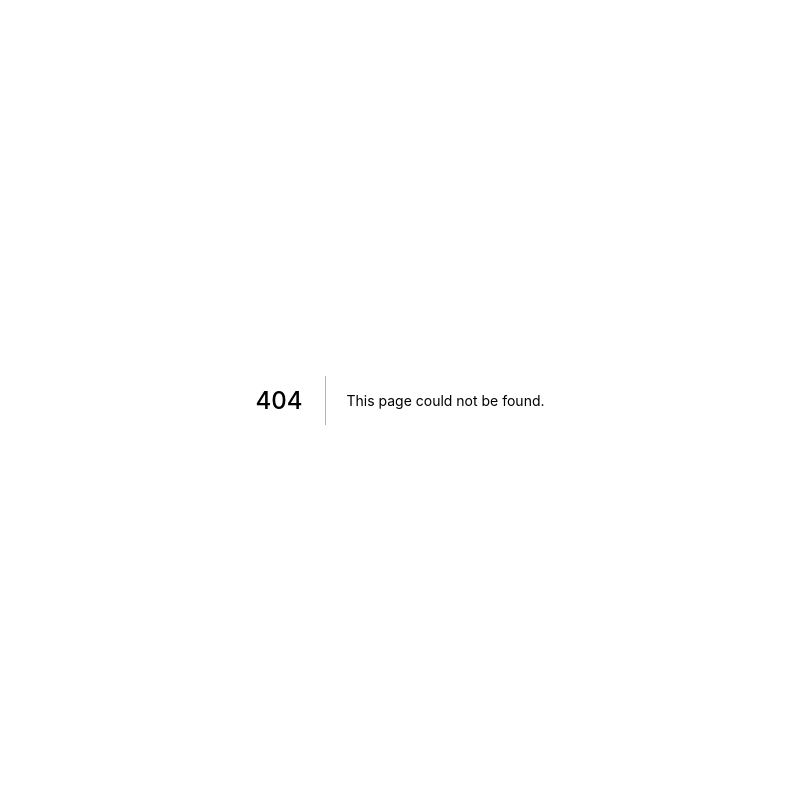
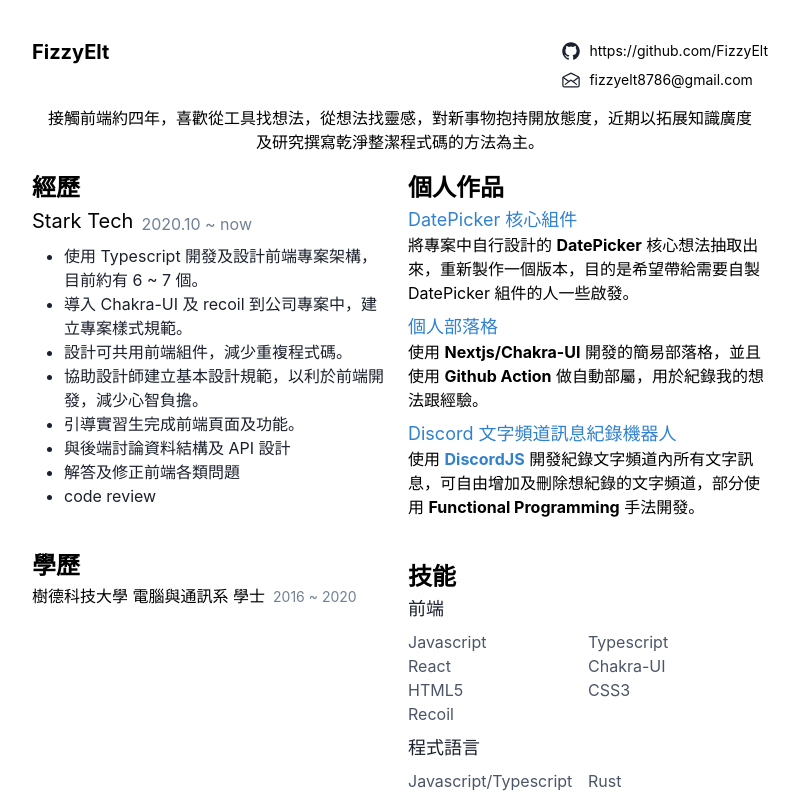
Before and after one commit to FizzyElt/blogs, a Next.js app: page /resume in a window 1280 px wide. Before the commit this address had no page. Shown: the top 800 px of the page, without its empty margins (240-1039 px from the left). Built offline with nearby package versions, Linux system fonts and the light colour scheme.

Commit message:
resume first version

```diff
--- /dev/null
+++ b/pages/resume.js
@@ -0,0 +1,230 @@
+import {
+  Box,
+  Container,
+  Avatar,
+  Text,
+  Flex,
+  VStack,
+  List,
+  HStack,
+  Spacer,
+  Heading,
+  Link,
+  Icon,
+  Center,
+  UnorderedList,
+  ListItem,
+  SimpleGrid,
+} from '@chakra-ui/react';
+
+import Head from 'next/head';
+
+import { IoLogoGithub, IoMailOpenOutline } from 'react-icons/io5';
+
+import { profile } from '~/profileData';
+
+export default function Resume() {
+  return (
+    <>
+      <Head>
+        <title>{profile.name} resume</title>
+        <meta name="author" content={profile.name} />
+        <meta name="description" content={profile.description} />
+        <meta name="viewport" content="width=device-width, initial-scale=1.0" />
+      </Head>
+
+      <Box bgColor="white">
+        <Container maxW="container.md" py={10}>
+          <Flex>
+            <Heading size="md" color="black">
+              FizzyElt
+            </Heading>
+            <Spacer />
+            <VStack align="stretch">
+              <Link href="https://github.com/FizzyElt" target="_blank">
+                <HStack>
+                  <Icon as={IoLogoGithub} boxSize="1.25rem" />
+                  <Text fontSize="sm" color="black">
+                    https://github.com/FizzyElt
+                  </Text>
+                </HStack>
+              </Link>
+
+              <Link href="mailto:fizzyelt8786@gmail.com" target="_blank">
+                <HStack>
+                  <Icon as={IoMailOpenOutline} boxSize="1.25rem" />
+                  <Text fontSize="sm" color="black">
+                    fizzyelt8786@gmail.com
+                  </Text>
+                </HStack>
+              </Link>
+            </VStack>
+          </Flex>
+
+          <Center my={4} px={4}>
+            <Text color="black" textAlign="center">
+              接觸前端約四年，喜歡從工具找想法，從想法找靈感，對新事物抱持開放態度，近期以拓展知識廣度及研究撰寫乾淨整潔程式碼的方法為主。
+            </Text>
+          </Center>
+
+          <Flex>
+            <Box flex="1">
+              <VStack align="stretch" spacing={10}>
+                <Box>
+                  <Text color="black" fontSize="2xl" fontWeight="bold">
+                    經歷
+                  </Text>
+                  <VStack align="flex-start">
+                    <HStack align="flex-end">
+                      <Text color="black" fontSize="xl">
+                        Stark Tech
+                      </Text>
+                      <Text color="gray.500" fontSize="md">
+                        2020.10 ~ now
+                      </Text>
+                    </HStack>
+                    <Box pl={4}>
+                      <UnorderedList>
+                        <ListItem fontSize="md">
+                          使用 Typescript 開發及設計前端專案架構，目前約有 6 ~ 7 個。
+                        </ListItem>
+                        <ListItem fontSize="md">
+                          導入 Chakra-UI 及 recoil 到公司專案中，建立專案樣式規範。
+                        </ListItem>
+                        <ListItem fontSize="md">設計可共用前端組件，減少重複程式碼。</ListItem>
+                        <ListItem fontSize="md">
+                          協助設計師建立基本設計規範，以利於前端開發，減少心智負擔。
+                        </ListItem>
+                        <ListItem fontSize="md">引導實習生完成前端頁面及功能。</ListItem>
+                        <ListItem fontSize="md">與後端討論資料結構及 API 設計</ListItem>
+                        <ListItem fontSize="md">解答及修正前端各類問題</ListItem>
+                        <ListItem fontSize="md">code review</ListItem>
+                      </UnorderedList>
+                    </Box>
+                  </VStack>
+                </Box>
+
+                <Box>
+                  <Text color="black" fontSize="2xl" fontWeight="bold">
+                    學歷
+                  </Text>
+                  <VStack align="flex-start">
+                    <HStack>
+                      <Text color="black">樹德科技大學 電腦與通訊系 學士</Text>
+                      <Text color="gray.500" fontSize="sm">
+                        2016 ~ 2020
+                      </Text>
+                    </HStack>
+                  </VStack>
+                </Box>
+              </VStack>
+            </Box>
+
+            <Box px={2} />
+
+            <Box flex="1">
+              <VStack align="stretch" spacing={10}>
+                <Box>
+                  <Text color="black" fontSize="2xl" fontWeight="bold">
+                    個人作品
+                  </Text>
+                  <VStack align="flex-start">
+                    <Box>
+                      <Link
+                        fontSize="lg"
+                        color="blue.500"
+                        href="https://github.com/FizzyElt/chakra-datepicker-vite"
+                        target="_blank"
+                      >
+                        DatePicker 核心組件
+                      </Link>
+                      <Text color="black">
+                        將專案中自行設計的 <b>DatePicker</b>{' '}
+                        核心想法抽取出來，重新製作一個版本，目的是希望帶給需要自製 DatePicker
+                        組件的人一些啟發。
+                      </Text>
+                    </Box>
+
+                    <Box>
+                      <Link
+                        fontSize="lg"
+                        color="blue.500"
+                        href="https://fizzyelt.github.io/blogs"
+                        target="_blank"
+                      >
+                        個人部落格
+                      </Link>
+                      <Text color="black">
+                        使用 <b>Nextjs/Chakra-UI</b> 開發的簡易部落格，並且使用 <b>Github Action</b>{' '}
+                        做自動部屬，用於紀錄我的想法跟經驗。
+                      </Text>
+                    </Box>
+
+                    <Box>
+                      <Link
+                        fontSize="lg"
+                        color="blue.500"
+                        href="https://github.com/FizzyElt/discord-message-record-bot"
+                        target="_blank"
+                      >
+                        Discord 文字頻道訊息紀錄機器人
+                      </Link>
+                      <Text color="black">
+                        使用{' '}
+                        <Link href="https://discord.js.org/#/" color="blue.500">
+                          <b>DiscordJS</b>
+                        </Link>{' '}
+                        開發紀錄文字頻道內所有文字訊息，可自由增加及刪除想紀錄的文字頻道，部分使用{' '}
+                        <b>Functional Programming</b> 手法開發。
+                      </Text>
+                    </Box>
+                  </VStack>
+                </Box>
+                <Box>
+                  <Text color="black" fontSize="2xl" fontWeight="bold">
+                    技能
+                  </Text>
+                  <VStack align="stretch">
+                    <Text color="gray.800" fontSize="lg">
+                      前端
+                    </Text>
+                    <SimpleGrid columns={2}>
+                      <Text color="gray.600">Javascript</Text>
+                      <Text color="gray.600">Typescript</Text>
+                      <Text color="gray.600">React</Text>
+                      <Text color="gray.600">Chakra-UI</Text>
+                      <Text color="gray.600">HTML5</Text>
+                      <Text color="gray.600">CSS3</Text>
+                      <Text color="gray.600">Recoil</Text>
+                    </SimpleGrid>
+
+                    <Text color="gray.800" fontSize="lg">
+                      程式語言
+                    </Text>
+                    <SimpleGrid columns={2}>
+                      <Text color="gray.600">Javascript/Typescript</Text>
+                      <Text color="gray.600">Rust</Text>
+                    </SimpleGrid>
+
+                    <Text color="gray.800" fontSize="lg">
+                      開發相關
+                    </Text>
+                    <SimpleGrid columns={2}>
+                      <Text color="gray.600">git</Text>
+                      <Text color="gray.600">VSCode</Text>
+                    </SimpleGrid>
+                    <Text color="gray.800" fontSize="lg">
+                      語言
+                    </Text>
+                    <Text color="gray.600">中文（母語）</Text>
+                    <Text color="gray.600">英文（文字訊息）</Text>
+                  </VStack>
+                </Box>
+              </VStack>
+            </Box>
+          </Flex>
+        </Container>
+      </Box>
+    </>
+  );
+}
```
